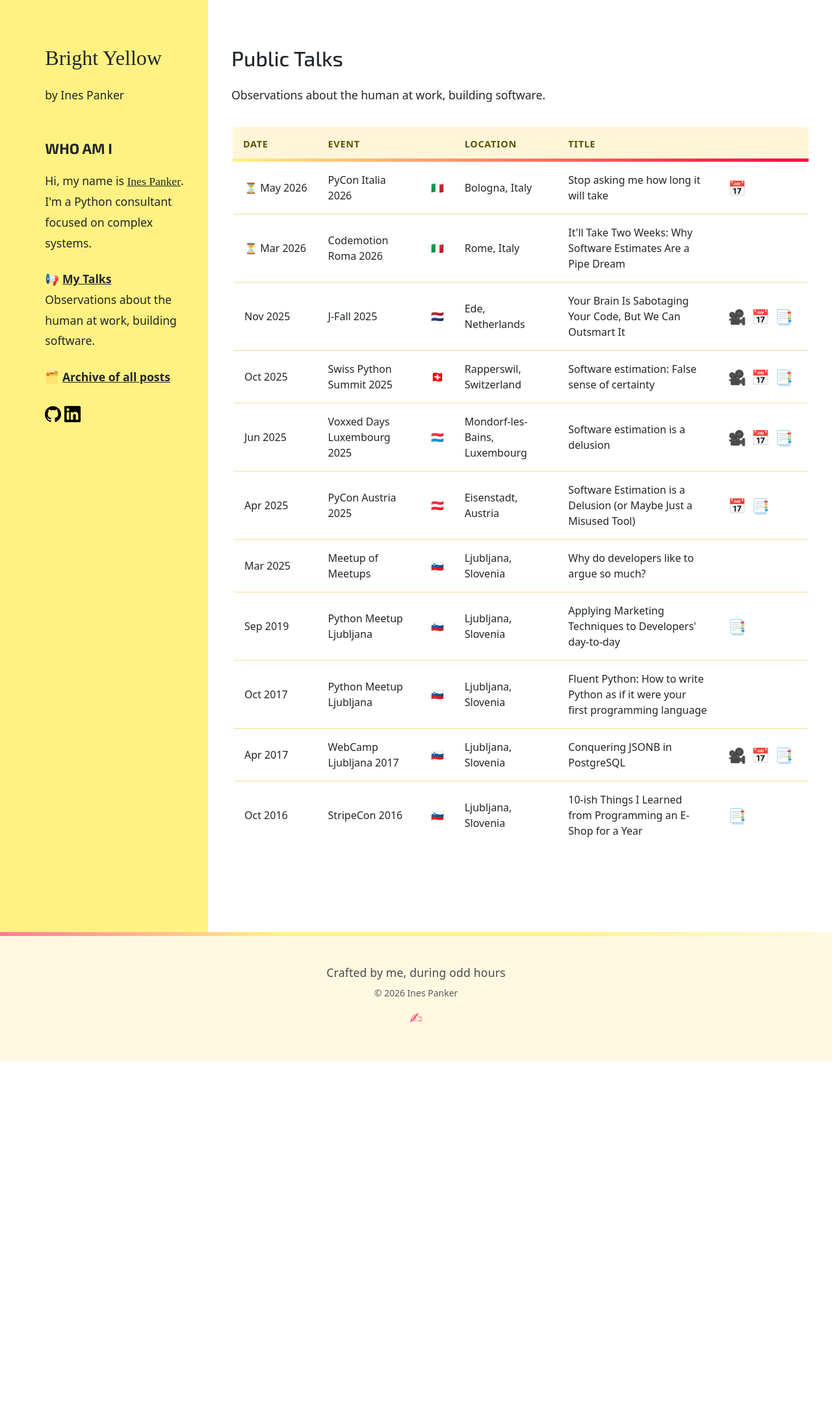
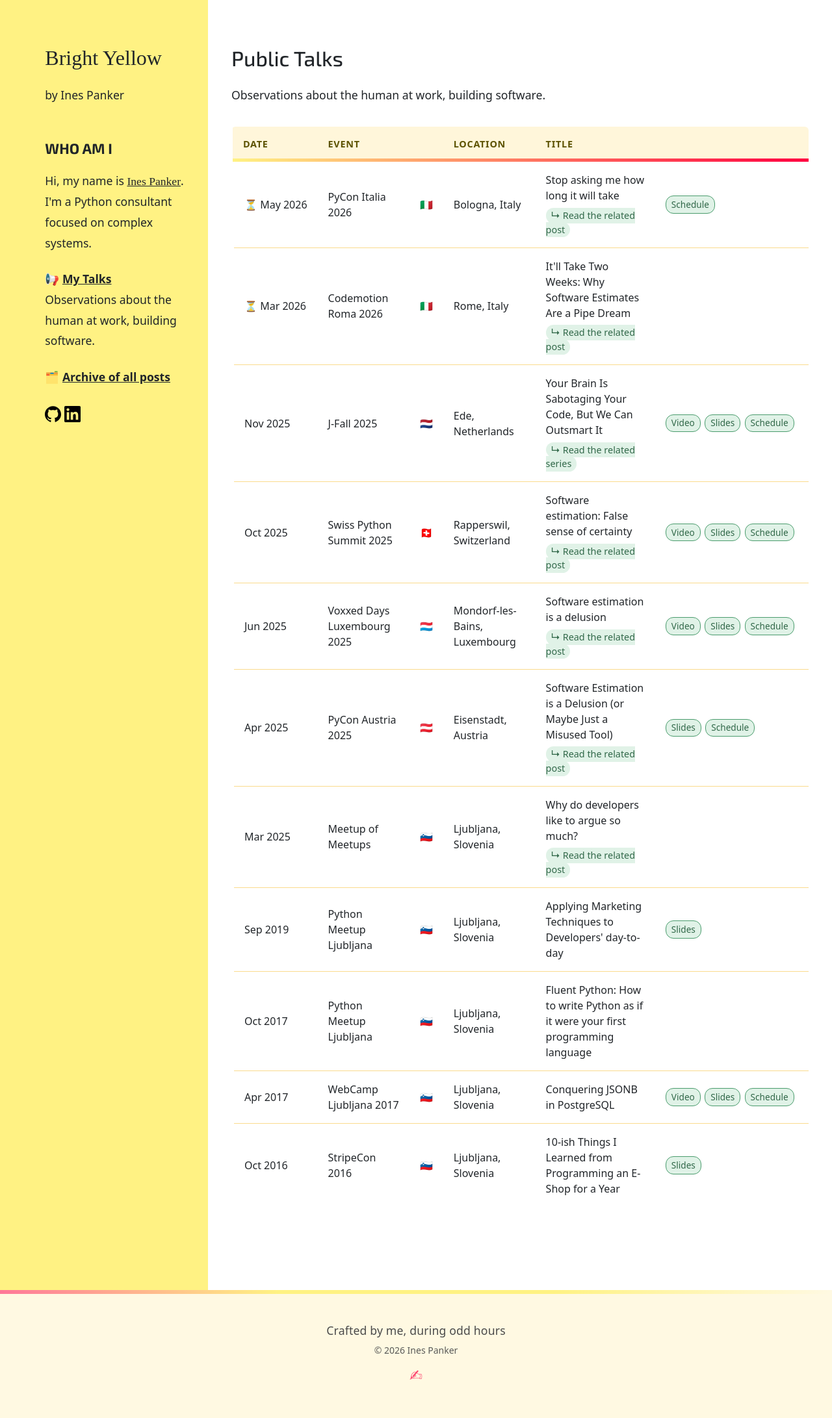
Before and after one commit to inesp/inesp.github.io, a Jekyll site: the page built from talks.html, in a window 1280 px wide. Shown: the whole page at 65% size. Built offline with Jekyll 4.4.1, drawn with Linux system fonts in a browser that asks for light colours; nearby versions of some CDN libraries; some web fonts are replaced; a style sheet for code colours, icons or effects is not loaded; before the commit the page ends 1633 px from its top, so only the background shows below that.

Commit message:
Add post links to talks
and re-do the icons

```diff
--- a/_sass/colors.scss
+++ b/_sass/colors.scss
@@ -17,11 +17,13 @@ $color-purple: #da4ada;
 $color-purple-light: #ffeaff;
 $color-green: #4a9c6d;
 $color-green-light: #e0f2e7;
+$color-green-dark: darken($color-green, 15%);
 $color-green-vivid: #28a745;
 $color-green-mint: #d4edda;
 $color-text: #212529;
 $color-badge-text: #5c5200;
 
+$quarter-standard-margin: 0.5rem;
 $half-standard-margin: 1rem;
 $standard-margin: 2rem;
 $standard-radius: 6px;
--- a/_sass/tables.scss
+++ b/_sass/tables.scss
@@ -122,7 +122,7 @@ table.talks {
 
 
   @media (min-width: 1200px) {
-    td.link-icons {
+    td.link-texts {
       white-space: nowrap;
     }
     td:first-child {
@@ -141,16 +141,43 @@ table.talks {
     }
   }
 
-  td.link-icons a {
-    font-size: $h3-font-size;
-    text-decoration: none;
-    margin-right: 0.5rem;
-    transition: all 0.2s;
-    display: inline-block;
+  td.link-texts {
+    a {
+      display: inline-block;
+      font-size: 0.85rem;
+      font-weight: 500;
+      text-decoration: none;
+      padding: 0.15rem 0.5rem;
+      margin-right: 0.4rem;
+      transition: all 0.2s ease;
+      color: $color-green-dark;
+      background: $color-green-light;
+      border-radius: 0.75rem;
+      border: 1px solid $color-green;
 
-    &:hover {
-      transform: scale(1.3);
-      color: $color-hover-red;
+      &:hover {
+        background: $color-green;
+        color: #fff;
+      }
+    }
+  }
+
+  .talk-based-on {
+    font-size: 90%;
+    margin-top: $quarter-standard-margin;
+
+    a {
+      color: $color-green-dark;
+      font-weight: 500;
+      padding: 0.15rem 0.5rem;
+      background: $color-green-light;
+      border-radius: 0.75rem;
+      transition: all 0.2s ease;
+
+      &:hover {
+        background: $color-green;
+        color: #fff;
+      }
     }
   }
 }
--- a/talks.html
+++ b/talks.html
@@ -22,19 +22,47 @@ fluid: true
   </thead>
   <tbody>
     {%- for talk in talks_info -%}
+      {%- comment -%} Find related post by slug or series {%- endcomment -%}
+      {%- assign related_post = nil -%}
+      {%- assign related_post_label = nil -%}
+      {%- if talk.post_slug -%}
+        {%- for post in site.posts -%}
+          {%- if post.slug == talk.post_slug -%}
+            {%- assign related_post = post -%}
+            {%- assign related_post_label = "Read the related post" -%}
+            {%- break -%}
+          {%- endif -%}
+        {%- endfor -%}
+      {%- endif -%}
+
       <tr{% if talk.coming_soon %} class="coming-soon"{% endif %}>
         <td>{% if talk.coming_soon %}<span title="coming soon">⏳</span> {% endif %}{{ talk.date }}</td>
         <td class="talk-conf">{%- if talk.link -%}<a href="{{ talk.link }}" target="_blank">{{ talk.conf }}</a>{%- else -%}{{ talk.conf }}{%- endif -%}</td>
         <td>{{ talk.flag }}</td>
         <td>{{ talk.location }}</td>
-        <td class="talk-title">{{ talk.title }}</td>
-        <td class="link-icons">{%- if talk.video_link -%}
-            <a href="{{ talk.video_link }}" title="Video" target="_blank">🎥</a>
-          {%- endif -%}{%- if talk.details_link -%}
-            <a href="{{ talk.details_link }}" title="Details" target="_blank">📅</a>
-          {%- endif -%}{%- if talk.slides_link -%}
-            <a href="{{ talk.slides_link }}" title="Slides" target="_blank">📑</a>
-          {%- endif -%}</td>
+        <td class="talk-title">
+          {{ talk.title }}
+          {%- if related_post -%}
+            <div class="talk-based-on">
+              <a href="{{ related_post.url }}">↳ {{ related_post_label }}</a>
+            </div>
+          {%- elsif talk.series -%}
+            <div class="talk-based-on">
+              <a href="/topic/{{ talk.series | slugify }}/">↳ Read the related series</a>
+            </div>
+          {%- endif -%}
+        </td>
+        <td class="link-texts">
+          {%- if talk.video_link -%}
+            <a href="{{ talk.video_link }}" target="_blank" class="link-video">Video</a>
+          {%- endif -%}
+          {%- if talk.slides_link -%}
+            <a href="{{ talk.slides_link }}" target="_blank" class="link-slides">Slides</a>
+          {%- endif -%}
+          {%- if talk.details_link -%}
+            <a href="{{ talk.details_link }}" target="_blank" class="link-schedule">Schedule</a>
+          {%- endif -%}
+        </td>
       </tr>
     {%- endfor -%}
   </tbody>
```
Also changed, not shown: _data/talks.yml (+7 -0 lines).
